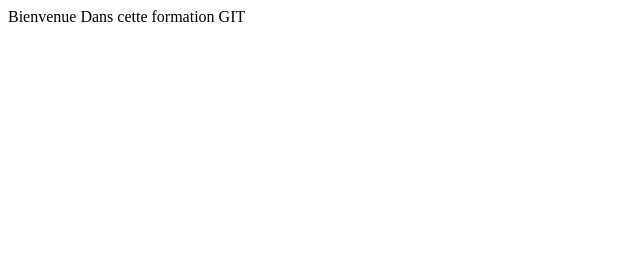
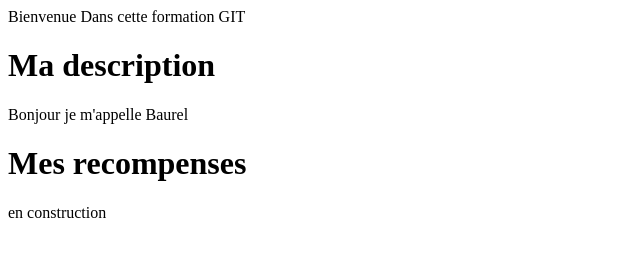
Before and after one commit to Baurel237/Mon-site-Web, a plain HTML site: page index.html in a window 1280 px wide. Shown: the whole page, without its empty margins (0-640 px from the left). Drawn offline with Linux system fonts and the light colour scheme.

Commit message:
Update index.html

```diff
--- a/index.html
+++ b/index.html
@@ -10,5 +10,16 @@
     <div id="top-banner">
         Bienvenue Dans cette formation GIT
     </div>
+    <!-- description  -->
+    <div>
+        <h1>Ma description </h1>
+        <p>Bonjour je m'appelle Baurel </p>
+    </div>
+
+    <!-- recompense   -->
+    <div>
+        <h1> Mes recompenses </h1>
+        <p>en construction </p>
+    </div>
 </body>
 </html>
```
